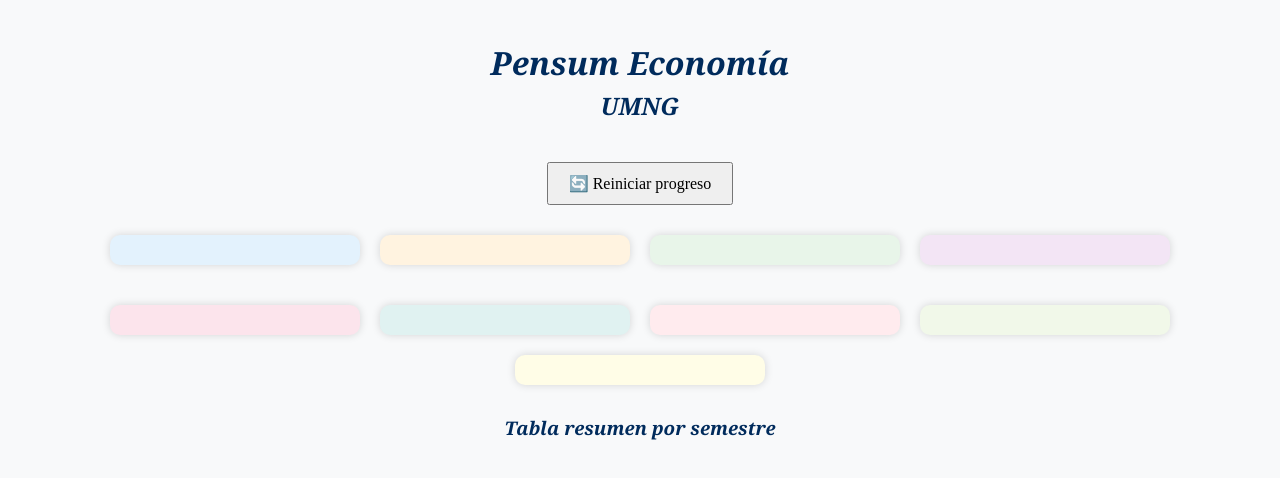
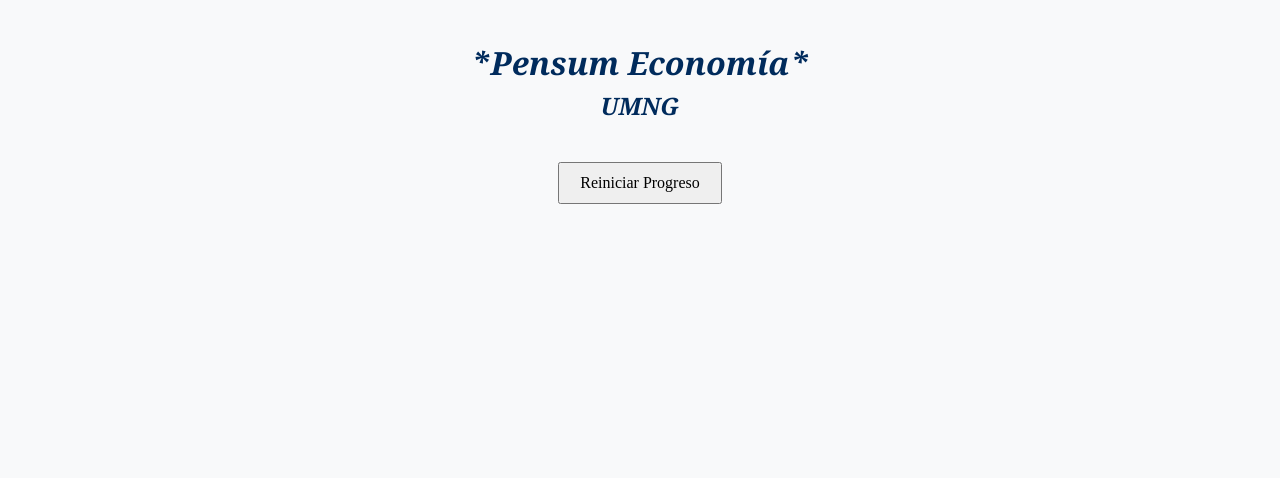
Before and after one commit to An4Isa1/inteno, a plain HTML site: page index.html in a window 1280 px wide. Drawn offline with Linux system fonts and the light colour scheme.

Commit message:
Update index.html

```diff
--- a/index.html
+++ b/index.html
@@ -3,31 +3,22 @@
 <head>
   <meta charset="UTF-8" />
   <meta name="viewport" content="width=device-width, initial-scale=1.0"/>
-  <title>Pensum Economía - UMNG</title>
-  <link rel="stylesheet" href="style.css"/>
+  <title>Pensum Economía</title>
+  <link rel="stylesheet" href="style.css" />
 </head>
 <body>
-  <h1><em>Pensum Economía</em></h1>
-  <h2><em>UMNG</em></h2>
-  <button onclick="reiniciarProgreso()">🔄 Reiniciar progreso</button>
+  <header>
+    <h1 class="titulo">*Pensum Economía*</h1>
+    <h2 class="subtitulo">UMNG</h2>
+  </header>
 
-  <div class="fila fila-superior">
-    <div id="semestre-1" class="semestre semestre-1"></div>
-    <div id="semestre-2" class="semestre semestre-2"></div>
-    <div id="semestre-3" class="semestre semestre-3"></div>
-    <div id="semestre-4" class="semestre semestre-4"></div>
+  <main id="pensum-container"></main>
+
+  <div class="botones">
+    <button onclick="reiniciar()">Reiniciar Progreso</button>
   </div>
 
-  <div class="fila fila-inferior">
-    <div id="semestre-5" class="semestre semestre-5"></div>
-    <div id="semestre-6" class="semestre semestre-6"></div>
-    <div id="semestre-7" class="semestre semestre-7"></div>
-    <div id="semestre-8" class="semestre semestre-8"></div>
-    <div id="semestre-9" class="semestre semestre-9"></div>
-  </div>
-
-  <h3><em>Tabla resumen por semestre</em></h3>
-  <div id="resumen-tabla"></div>
+  <div id="tabla-resumen"></div>
 
   <script src="script.js"></script>
 </body>
```
